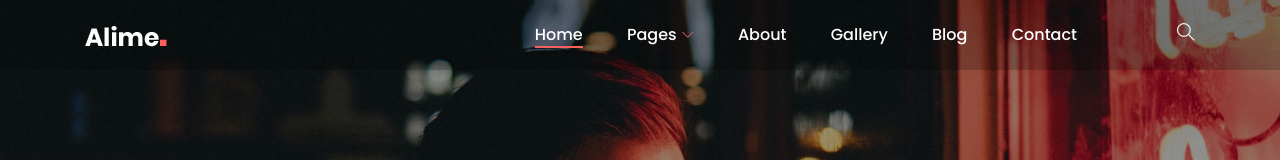
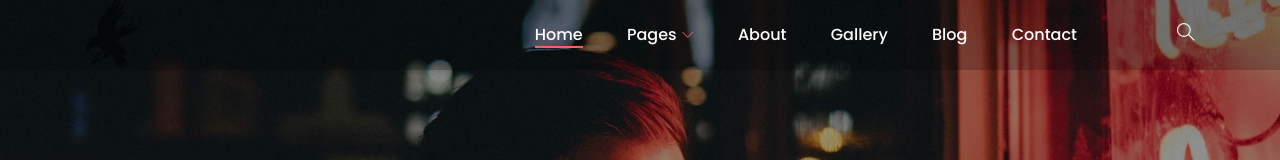
Before and after one commit to Fauzywarow/Tour, a website: page index.html in a window 1280 px wide. Shown: the top 160 px of the page. Drawn offline with Linux system fonts and the light colour scheme; files whose address does not match are found by name.

Commit message:
oke ini update kedua guys

```diff
--- a/index.html
+++ b/index.html
@@ -54,7 +54,7 @@
                     <nav class="classy-navbar justify-content-between" id="alimeNav">
 
                         <!-- Logo -->
-                        <a class="nav-brand" href="./index.html"><img src="./img/core-img/logo.png" alt=""></a>
+                        <a class="nav-brand" href="./index.html"><img src="./img/core-img/favicon2.png" alt=""></a>
 
                         <!-- Navbar Toggler -->
                         <div class="classy-navbar-toggler">
```
Also changed, not shown: img/core-img/favicon2.png (added).
